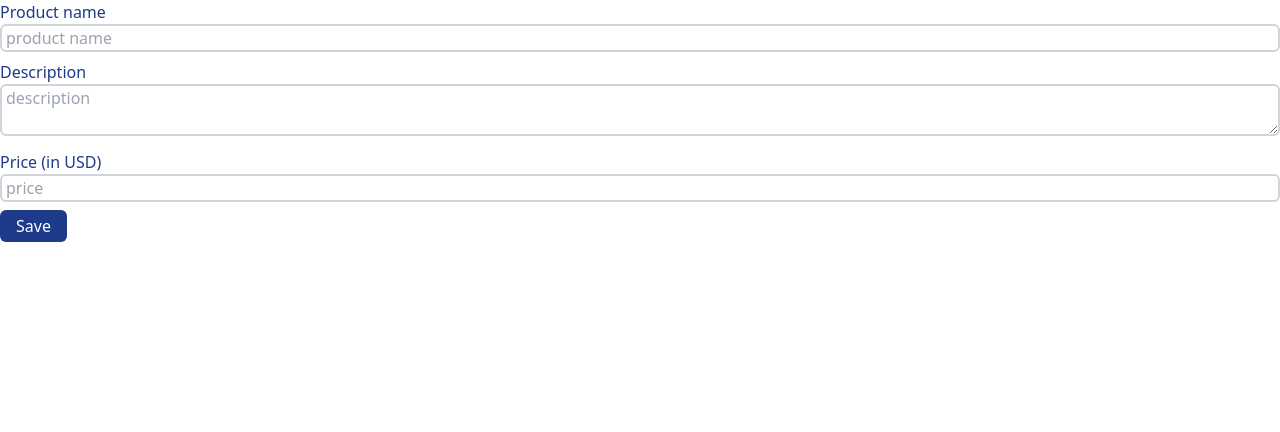
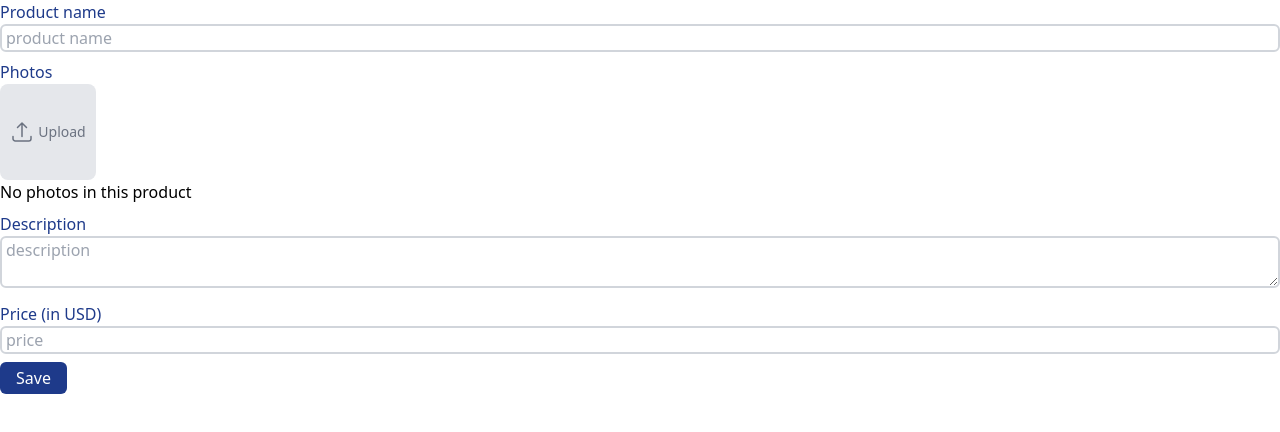
Before and after one commit to FerAlcocer/ecommerce-fullStack, a Next.js app: page /components/ProductForm in a window 1280 px wide. Shown: the top 432 px of the page. Built offline with nearby package versions, Linux system fonts and the light colour scheme.

Commit message:
Experimentando con Firebase para alojar imagenes

```diff
--- /dev/null
+++ b/firebase.js
@@ -0,0 +1,21 @@
+// Import the functions you need from the SDKs you need
+import { initializeApp } from "firebase/app";
+import { getAnalytics } from "firebase/analytics";
+// TODO: Add SDKs for Firebase products that you want to use
+// https://firebase.google.com/docs/web/setup#available-libraries
+
+// Your web app's Firebase configuration
+// For Firebase JS SDK v7.20.0 and later, measurementId is optional
+const firebaseConfig = {
+  apiKey: "AIzaSyDiprrmcFyNds_jpmMJRBAK68VkpjU1WEg",
+  authDomain: "next-ecommerce-387215.firebaseapp.com",
+  projectId: "next-ecommerce-387215",
+  storageBucket: "next-ecommerce-387215.appspot.com",
+  messagingSenderId: "99355855863",
+  appId: "1:99355855863:web:45e70c8855138d081cbcf2",
+  measurementId: "G-JGFSWDWG6W",
+};
+
+// Initialize Firebase
+const firebaseApp = initializeApp(firebaseConfig);
+export default firebaseApp;
--- a/package.json
+++ b/package.json
@@ -11,10 +11,13 @@
   "dependencies": {
     "@next-auth/mongodb-adapter": "^1.1.3",
     "axios": "^1.4.0",
+    "cloudinary": "^1.37.0",
     "eslint": "8.40.0",
     "eslint-config-next": "13.4.3",
+    "firebase": "^9.22.1",
     "mongodb": "^5.5.0",
     "mongoose": "^7.2.0",
+    "multiparty": "^4.2.3",
     "next": "13.4.3",
     "next-auth": "^4.22.1",
     "react": "18.2.0",
--- a/pages/api/products.js
+++ b/pages/api/products.js
@@ -28,4 +28,11 @@ export default async function handle(req, res) {
     await Producto.updateOne({ _id }, { title, description, price });
     res.json(true);
   }
+
+  if (method === "DELETE") {
+    if (req.query?.id) {
+      await Producto.deleteOne({ _id: req.query?.id });
+      res.json(true);
+    }
+  }
 }
--- /dev/null
+++ b/pages/api/upload.js
@@ -0,0 +1,17 @@
+import multiparty from "multiparty";
+
+export default async function handle(req, res) {
+  const form = new multiparty.Form();
+  const { fields, files } = await new Promise((resolve, reject) => {
+    form.parse(req, (err, fields, files) => {
+      if (err) reject(err);
+      resolve({ fields, files });
+    });
+  });
+  console.log("lenght:", files.file.length);
+  return res.json("ok");
+}
+
+export const config = {
+  api: { bodyParser: false },
+};
--- a/pages/components/ProductForm.js
+++ b/pages/components/ProductForm.js
@@ -1,18 +1,36 @@
 import axios from "axios";
 import { useRouter } from "next/router";
 import { useState } from "react";
+import firebaseApp from "@/firebase";
+
+import { getStorage, ref, uploadBytes, getDownloadURL } from "firebase/storage";
+
+const storage = getStorage(firebaseApp);
 
 export default function ProductForm({
   _id,
   title: existingTitle,
   description: existingDescription,
   price: existingPrice,
+  imagen: images,
 }) {
   const [title, setTitle] = useState(existingTitle || "");
   const [description, setDescription] = useState(existingDescription || "");
   const [price, setPrice] = useState(existingPrice || "");
   const [goToProducts, setGoToProducts] = useState(false);
   const router = useRouter();
+
+  // Carga de Datos Firebase
+  let urlImg;
+  const fileHandler = async (e) => {
+    //detectar el archivo
+    const archivoImg = e.target.files[0];
+    //cargar esto al storage
+    const refArchivo = ref(storage, `documentos/${archivoImg.name}`);
+    await uploadBytes(refArchivo, archivoImg);
+    //obtener la url de la imagen
+    urlImg = await getDownloadURL(refArchivo);
+  };
 
   async function saveProduct(ev) {
     ev.preventDefault();
@@ -33,6 +51,22 @@ export default function ProductForm({
     router.push("/products");
   }
 
+  //metodo de carga de imagenes del curso
+  // async function uploadImages(ev) {
+  //   const files = ev.target?.files;
+  //   if (files?.length > 0) {
+  //     const data = new FormData();
+  //     for (const file of files) {
+  //       data.append("file", file);
+  //     }
+  //     const res = await fetch("/api/upload", {
+  //       method: "POST",
+  //       body: data,
+  //     });
+  //     console.log(res);
+  //   }
+  // }
+
   return (
     <form onSubmit={saveProduct}>
       <label>Product name</label>
@@ -42,6 +76,31 @@ export default function ProductForm({
         value={title}
         onChange={(ev) => setTitle(ev.target.value)}
       />
+      <label>Photos</label>
+      <div className="mb-2">
+        <label className="w-24 h-24  text-center flex items-center justify-center text-sm gap-1 text-gray-500 rounded-lg bg-gray-200 cursor-pointer">
+          <svg
+            xmlns="http://www.w3.org/2000/svg"
+            fill="none"
+            viewBox="0 0 24 24"
+            strokeWidth={1.5}
+            stroke="currentColor"
+            className="w-6 h-6"
+          >
+            <path
+              strokeLinecap="round"
+              strokeLinejoin="round"
+              d="M3 16.5v2.25A2.25 2.25 0 005.25 21h13.5A2.25 2.25 0 0021 18.75V16.5m-13.5-9L12 3m0 0l4.5 4.5M12 3v13.5"
+            />
+          </svg>
+          <div>Upload</div>
+          <input type="file" onChange={fileHandler} className="hidden"></input>
+          {/* metodo del curso */}
+          {/* <input type="file" onChange={uploadImages} className="hidden"></input> */}
+        </label>
+        {!images?.length && <div>No photos in this product</div>}
+        {/* {!archivoImg?.length && <div>No photos in this product</div>} */}
+      </div>
       <label>Description</label>
       <textarea
         placeholder="description"
```
Also changed, not shown: 1 other file (tests, documents, lock files or other folders).
